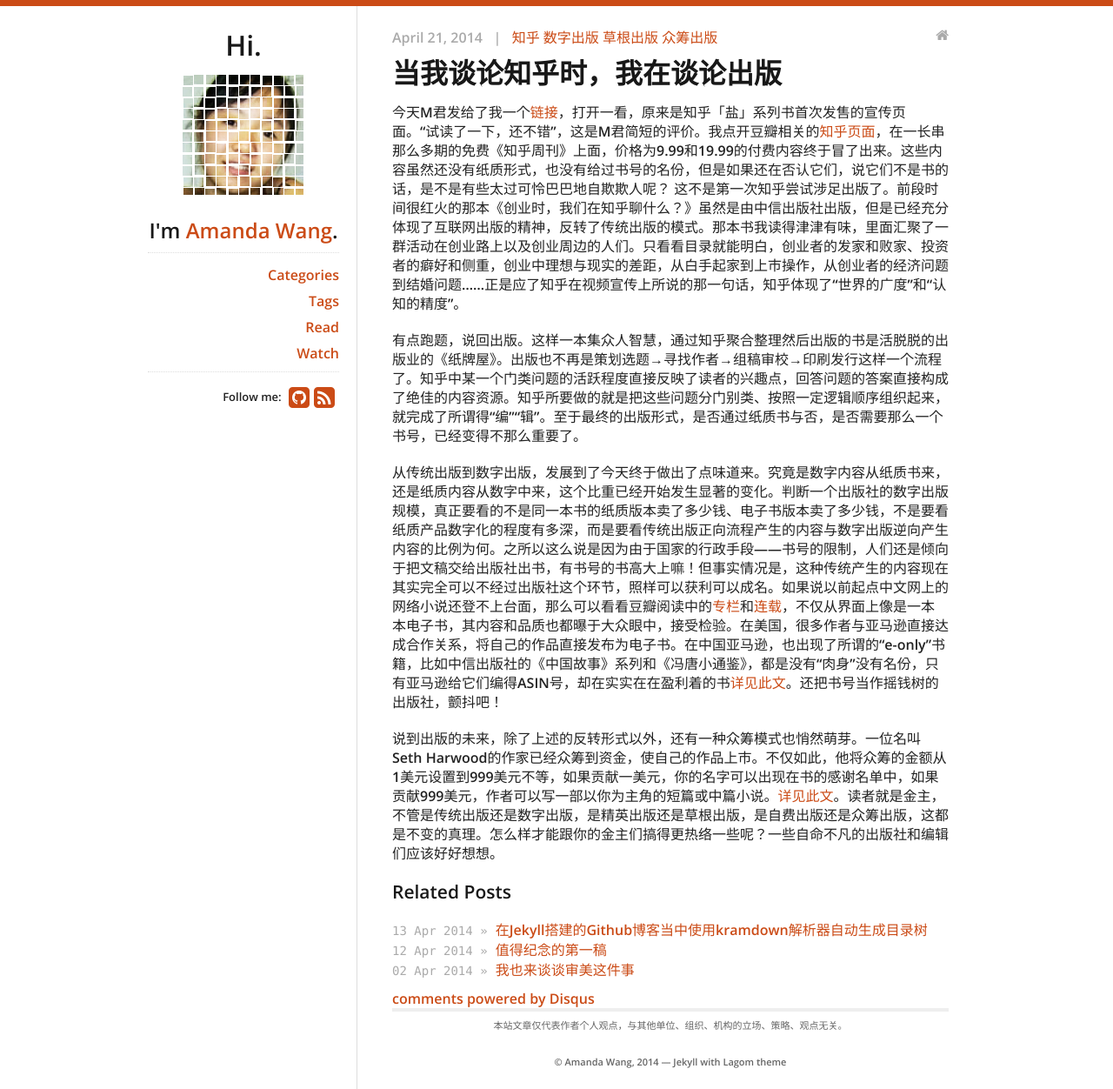
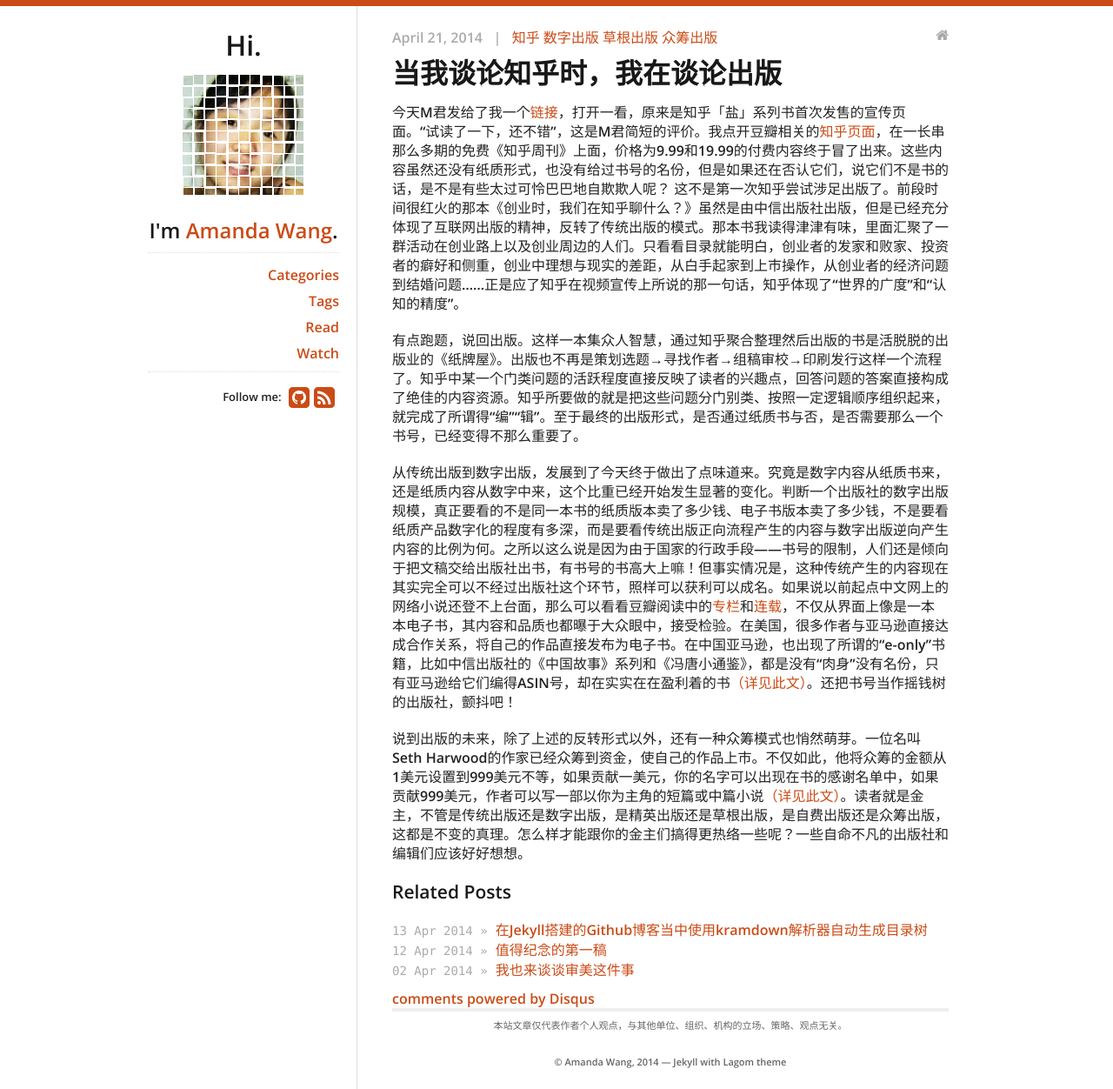
Before and after one commit to fantaghiro/fantaghiro.github.io, a Jekyll site: the page built from _posts/2014-04-21-Next-Generation-Publisher.markdown, in a window 1280 px wide. Shown: the whole page at 87% size. Built offline with Jekyll 4.4.1, drawn with Linux system fonts in a browser that asks for light colours; nearby versions of some CDN libraries; comment, search, counter and statistics services are not loaded.

```diff
--- a/_posts/2014-04-21-Next-Generation-Publisher.markdown
+++ b/_posts/2014-04-21-Next-Generation-Publisher.markdown
@@ -15,6 +15,6 @@ tags:
 
 有点跑题，说回出版。这样一本集众人智慧，通过知乎聚合整理然后出版的书是活脱脱的出版业的《纸牌屋》。出版也不再是策划选题→寻找作者→组稿审校→印刷发行这样一个流程了。知乎中某一个门类问题的活跃程度直接反映了读者的兴趣点，回答问题的答案直接构成了绝佳的内容资源。知乎所要做的就是把这些问题分门别类、按照一定逻辑顺序组织起来，就完成了所谓得“编”“辑”。至于最终的出版形式，是否通过纸质书与否，是否需要那么一个书号，已经变得不那么重要了。
 
-从传统出版到数字出版，发展到了今天终于做出了点味道来。究竟是数字内容从纸质书来，还是纸质内容从数字中来，这个比重已经开始发生显著的变化。判断一个出版社的数字出版规模，真正要看的不是同一本书的纸质版本卖了多少钱、电子书版本卖了多少钱，不是要看纸质产品数字化的程度有多深，而是要看传统出版正向流程产生的内容与数字出版逆向产生内容的比例为何。之所以这么说是因为由于国家的行政手段——书号的限制，人们还是倾向于把文稿交给出版社出书，有书号的书高大上嘛！但事实情况是，这种传统产生的内容现在其实完全可以不经过出版社这个环节，照样可以获利可以成名。如果说以前起点中文网上的网络小说还登不上台面，那么可以看看豆瓣阅读中的[专栏](https://read.douban.com/columns/)和[连载](https://read.douban.com/serials/)，不仅从界面上像是一本本电子书，其内容和品质也都曝于大众眼中，接受检验。在美国，很多作者与亚马逊直接达成合作关系，将自己的作品直接发布为电子书。在中国亚马逊，也出现了所谓的“e-only”书籍，比如中信出版社的《中国故事》系列和《冯唐小通鉴》，都是没有“肉身”没有名份，只有亚马逊给它们编得ASIN号，却在实实在在盈利着的书[详见此文](http://mp.weixin.qq.com/s?__biz=MzA5NDExMjUwOA==&mid=200149711&idx=2&sn=14b660891d07eeac98889452fc789214#rd)。还把书号当作摇钱树的出版社，颤抖吧！
+从传统出版到数字出版，发展到了今天终于做出了点味道来。究竟是数字内容从纸质书来，还是纸质内容从数字中来，这个比重已经开始发生显著的变化。判断一个出版社的数字出版规模，真正要看的不是同一本书的纸质版本卖了多少钱、电子书版本卖了多少钱，不是要看纸质产品数字化的程度有多深，而是要看传统出版正向流程产生的内容与数字出版逆向产生内容的比例为何。之所以这么说是因为由于国家的行政手段——书号的限制，人们还是倾向于把文稿交给出版社出书，有书号的书高大上嘛！但事实情况是，这种传统产生的内容现在其实完全可以不经过出版社这个环节，照样可以获利可以成名。如果说以前起点中文网上的网络小说还登不上台面，那么可以看看豆瓣阅读中的[专栏](https://read.douban.com/columns/)和[连载](https://read.douban.com/serials/)，不仅从界面上像是一本本电子书，其内容和品质也都曝于大众眼中，接受检验。在美国，很多作者与亚马逊直接达成合作关系，将自己的作品直接发布为电子书。在中国亚马逊，也出现了所谓的“e-only”书籍，比如中信出版社的《中国故事》系列和《冯唐小通鉴》，都是没有“肉身”没有名份，只有亚马逊给它们编得ASIN号，却在实实在在盈利着的书[（详见此文）](http://mp.weixin.qq.com/s?__biz=MzA5NDExMjUwOA==&mid=200149711&idx=2&sn=14b660891d07eeac98889452fc789214#rd)。还把书号当作摇钱树的出版社，颤抖吧！
 
-说到出版的未来，除了上述的反转形式以外，还有一种众筹模式也悄然萌芽。一位名叫Seth Harwood的作家已经众筹到资金，使自己的作品上市。不仅如此，他将众筹的金额从1美元设置到999美元不等，如果贡献一美元，你的名字可以出现在书的感谢名单中，如果贡献999美元，作者可以写一部以你为主角的短篇或中篇小说。[详见此文](http://mp.weixin.qq.com/s?__biz=MzA5NDExMjUwOA==&mid=200128208&idx=2&sn=8fedf9619723c7ef2cefd7aba0f2aaf0)。读者就是金主，不管是传统出版还是数字出版，是精英出版还是草根出版，是自费出版还是众筹出版，这都是不变的真理。怎么样才能跟你的金主们搞得更热络一些呢？一些自命不凡的出版社和编辑们应该好好想想。
+说到出版的未来，除了上述的反转形式以外，还有一种众筹模式也悄然萌芽。一位名叫Seth Harwood的作家已经众筹到资金，使自己的作品上市。不仅如此，他将众筹的金额从1美元设置到999美元不等，如果贡献一美元，你的名字可以出现在书的感谢名单中，如果贡献999美元，作者可以写一部以你为主角的短篇或中篇小说[（详见此文）](http://mp.weixin.qq.com/s?__biz=MzA5NDExMjUwOA==&mid=200128208&idx=2&sn=8fedf9619723c7ef2cefd7aba0f2aaf0)。读者就是金主，不管是传统出版还是数字出版，是精英出版还是草根出版，是自费出版还是众筹出版，这都是不变的真理。怎么样才能跟你的金主们搞得更热络一些呢？一些自命不凡的出版社和编辑们应该好好想想。
```
